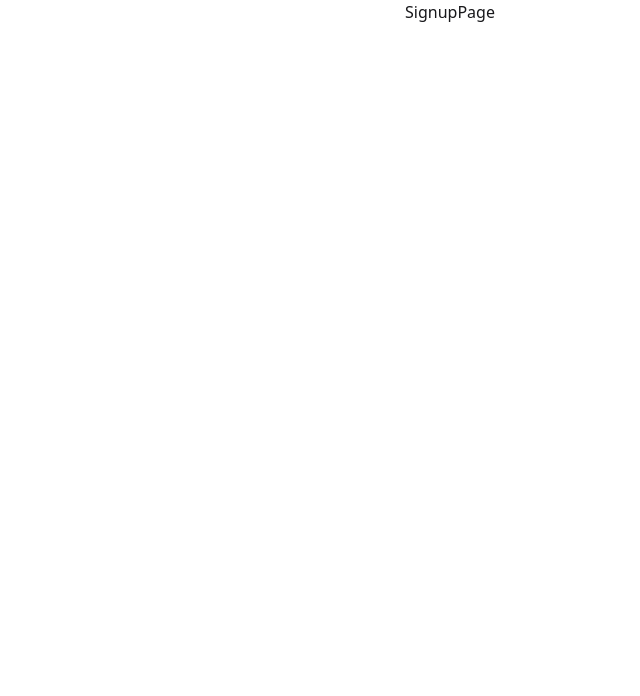
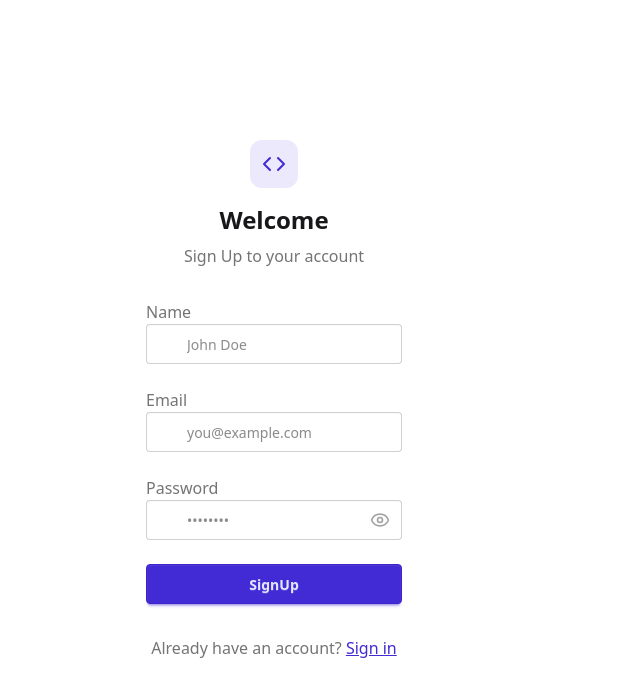
Before and after one commit to MithuBitz/LeetLab, a React (Vite) app in the folder frontend/: page /signup in a window 1280 px wide. Shown: the top 696 px of the page, without its empty margins (190-830 px from the left). Built offline with nearby package versions, Linux system fonts and the light colour scheme.

Commit message:
Implement the SignUp page UI and some functionality also

```diff
--- a/frontend/src/page/SignupPage.jsx
+++ b/frontend/src/page/SignupPage.jsx
@@ -1,4 +1,4 @@
-import React from "react";
+import React, { useState } from "react";
 import { useForm } from "react-hook-form";
 import { zodResolver } from "@hookform/resolvers/zod";
 import { Link } from "react-router-dom";
@@ -14,7 +14,142 @@
 });
 
 const SignupPage = () => {
-  return <div>SignupPage</div>;
+  const [showPassword, setShowPassword] = useState(false);
+
+  const {
+    register,
+    handleSubmit,
+    formState: { errors },
+  } = useForm({
+    resolver: zodResolver(SignupSchema),
+  });
+
+  const onSubmit = async (data) => {
+    console.log(data);
+  };
+
+  return (
+    <div className="h-screen grid lg:grid-cols-2">
+      <div className="flex flex-col justify-center items-center p-6 sm:p-12">
+        <div className="w-full max-w-md space-y-8">
+          {/* Logo */}
+          <div className="text-center mb-8">
+            <div className="flex flex-col items-center gap-2 group">
+              <div className="w-12 h-12 rounded-xl bg-primary/10 flex items-center justify-center group-hover:bg-primary/20 transition-colors">
+                <Code className="w-6 h-6 text-primary" />
+              </div>
+              <h1 className="text-2xl font-bold mt-2">Welcome </h1>
+              <p className="text-base-content/60">Sign Up to your account</p>
+            </div>
+          </div>
+
+          {/* Form */}
+          <form onSubmit={handleSubmit(onSubmit)} className="space-y-6">
+            {/* name */}
+            <div className="form-control">
+              <label className="label">
+                <span className="label-text font-medium">Name</span>
+              </label>
+              <div className="relative">
+                <div className="absolute inset-y-0 left-0 pl-3 flex items-center pointer-events-none">
+                  <Code className="h-5 w-5 text-base-content/40" />
+                </div>
+                <input
+                  type="text"
+                  {...register("name")}
+                  className={`input input-bordered w-full pl-10 ${
+                    errors.name ? "input-error" : ""
+                  }`}
+                  placeholder="John Doe"
+                />
+              </div>
+              {errors.name && (
+                <p className="text-red-500 text-sm mt-1">
+                  {errors.name.message}
+                </p>
+              )}
+            </div>
+
+            {/* Email */}
+            <div className="form-control">
+              <label className="label">
+                <span className="label-text font-medium">Email</span>
+              </label>
+              <div className="relative">
+                <div className="absolute inset-y-0 left-0 pl-3 flex items-center pointer-events-none">
+                  <Mail className="h-5 w-5 text-base-content/40" />
+                </div>
+                <input
+                  type="email"
+                  {...register("email")}
+                  className={`input input-bordered w-full pl-10 ${
+                    errors.email ? "input-error" : ""
+                  }`}
+                  placeholder="you@example.com"
+                />
+              </div>
+              {errors.email && (
+                <p className="text-red-500 text-sm mt-1">
+                  {errors.email.message}
+                </p>
+              )}
+            </div>
+
+            {/* Password */}
+            <div className="form-control">
+              <label className="label">
+                <span className="label-text font-medium">Password</span>
+              </label>
+              <div className="relative">
+                <div className="absolute inset-y-0 left-0 pl-3 flex items-center pointer-events-none">
+                  <Lock className="h-5 w-5 text-base-content/40" />
+                </div>
+                <input
+                  type={showPassword ? "text" : "password"}
+                  {...register("password")}
+                  className={`input input-bordered w-full pl-10 ${
+                    errors.password ? "input-error" : ""
+                  }`}
+                  placeholder="••••••••"
+                />
+                <button
+                  type="button"
+                  className="absolute inset-y-0 right-0 pr-3 flex items-center"
+                  onClick={() => setShowPassword(!showPassword)}
+                >
+                  {showPassword ? (
+                    <EyeOff className="h-5 w-5 text-base-content/40" />
+                  ) : (
+                    <Eye className="h-5 w-5 text-base-content/40" />
+                  )}
+                </button>
+              </div>
+              {errors.password && (
+                <p className="text-red-500 text-sm mt-1">
+                  {errors.password.message}
+                </p>
+              )}
+            </div>
+
+            {/* Submit Button */}
+            <button type="submit" className="btn btn-primary w-full">
+              SignUp
+            </button>
+          </form>
+
+          {/* Footer */}
+          <div className="text-center">
+            <p className="text-base-content/60">
+              Already have an account?{" "}
+              <Link to="/login" className="link link-primary">
+                Sign in
+              </Link>
+            </p>
+          </div>
+        </div>
+      </div>
+    </div>
+  );
 };
 
 export default SignupPage;
```
Also changed, not shown: 1 other file (tests, documents, lock files or other folders).
